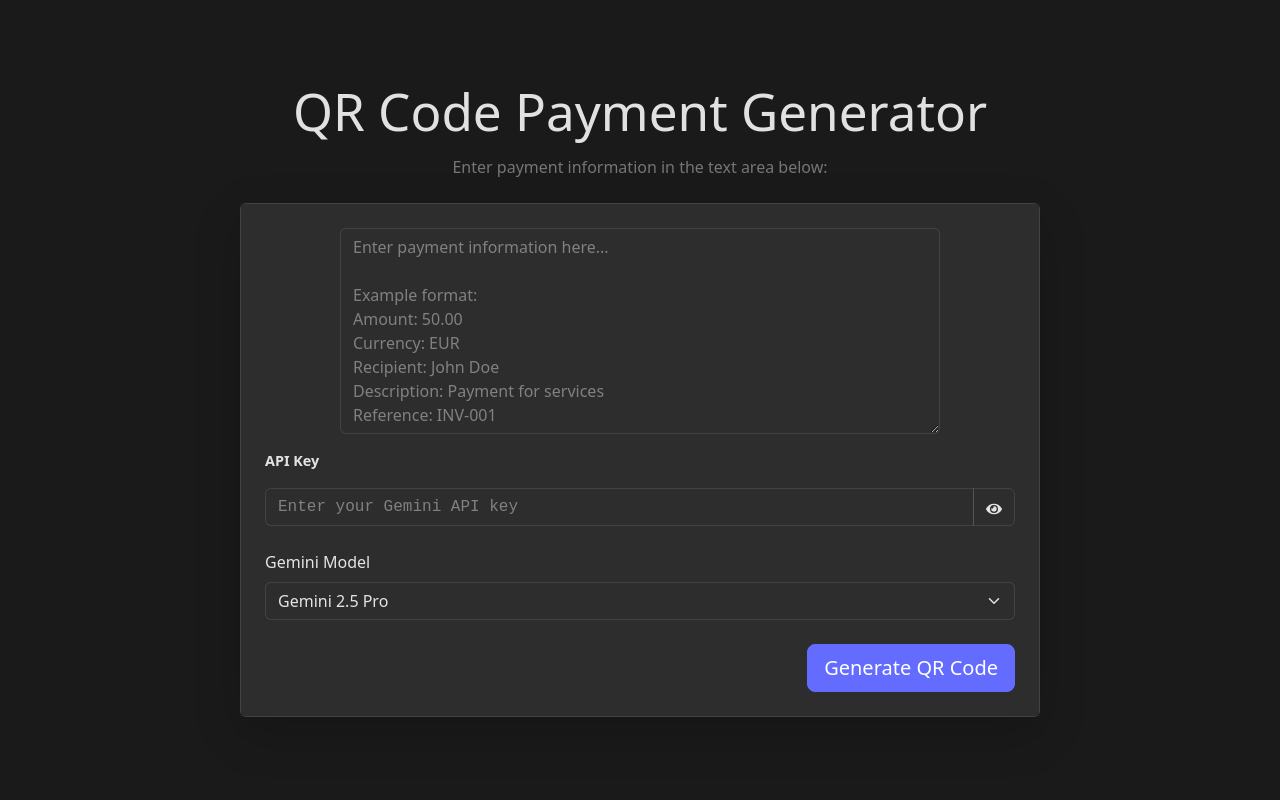
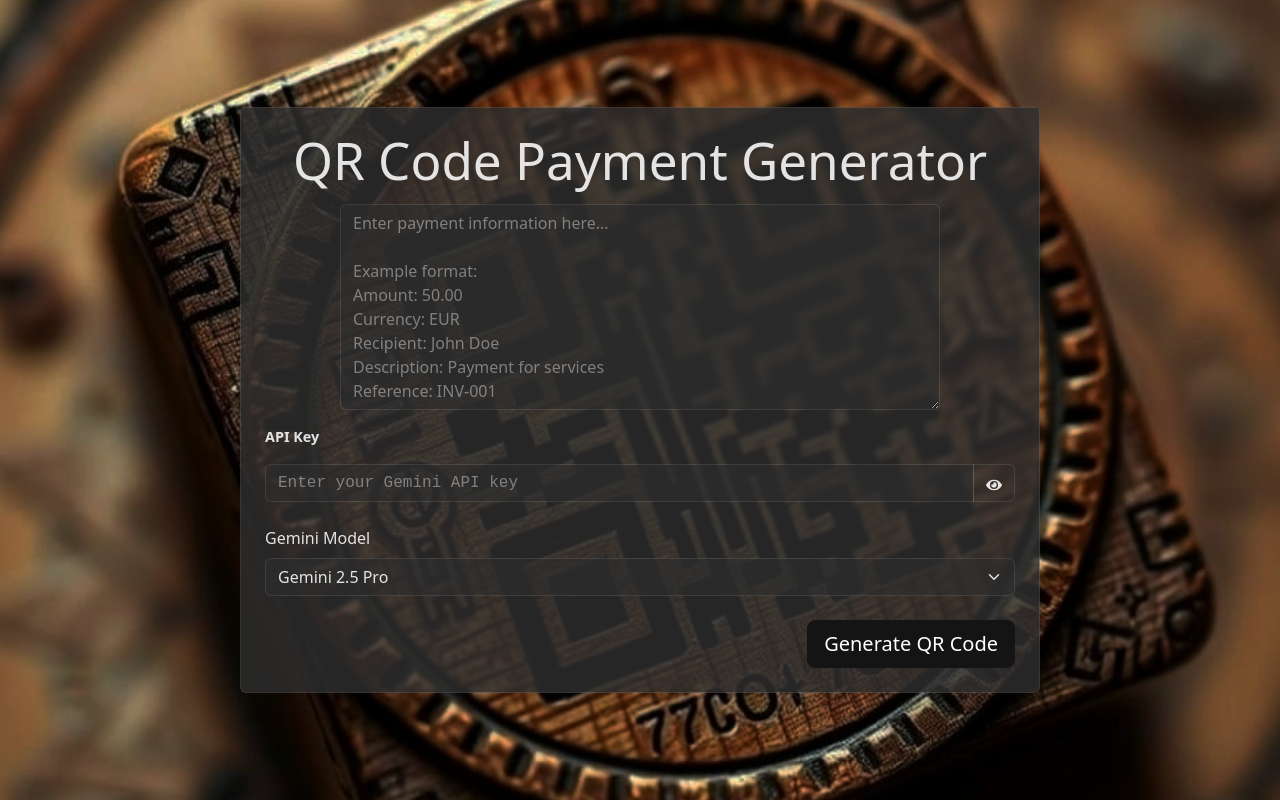
Before and after one commit to kosinal/qr-pay-code, a React (Vite) app: page / in a window 1280 px wide. Built offline with nearby package versions, Linux system fonts and the light colour scheme.

Commit message:
Background and layout fix.

```diff
--- a/src/components/SimpleLayout.tsx
+++ b/src/components/SimpleLayout.tsx
@@ -1,5 +1,5 @@
 import React, { useState } from 'react';
-import { Container, Card, Button, Alert } from 'react-bootstrap';
+import { Card, Button, Alert } from 'react-bootstrap';
 import { PaymentTextInput } from './PaymentTextInput';
 import { ApiKeyInput } from './ApiKeyInput';
 import { ModelSelect, type GeminiModel } from './ModelSelect';
@@ -166,6 +166,7 @@ export const SimpleLayout: React.FC = () => {
       )}
       <Card className="shadow-lg" style={{ backgroundColor: 'rgba(45, 45, 45, 0.85)' }}>
         <Card.Body className="p-4">
+          <h1 className="text-center mb-3">QR Code Payment Generator</h1>
           <QRCodeDisplay spaydString={spaydString} className="mb-4"/>
           <PaymentTextInput
               value={paymentText}
--- a/src/index.css
+++ b/src/index.css
@@ -8,13 +8,13 @@
 
   /* Dark theme colors */
   --bg-primary: #1a1a1a;
-  --bg-secondary: #2d2d2d;
+  --bg-secondary: rgba(45, 45, 45, 0.6);
   --bg-tertiary: #3a3a3a;
   --text-primary: rgba(255, 255, 255, 0.87);
   --text-secondary: rgba(255, 255, 255, 0.6);
   --text-muted: rgba(255, 255, 255, 0.4);
   --border-color: rgba(255, 255, 255, 0.1);
-  --accent-primary: #646cff;
+  --accent-primary: rgb(20, 20, 20);
   --accent-hover: #535bf2;
   --success-color: #4caf50;
   --error-color: #f44336;
@@ -44,6 +44,8 @@ body {
   margin: 0;
   min-width: 320px;
   min-height: 100vh;
+  background: url('/back.jpg') no-repeat center fixed;
+  background-size: cover;
   background-color: var(--bg-primary);
   color: var(--text-primary);
 }
--- a/src/main.tsx
+++ b/src/main.tsx
@@ -10,8 +10,6 @@ const PaymentApp: React.FC = () => {
   return (
     <div className="container d-flex justify-content-center align-items-center min-vh-100">
       <div className="w-100" style={{ maxWidth: '800px' }}>
-        <h1 className="text-center mb-3">QR Code Payment Generator</h1>
-        <p className="text-center text-muted mb-4">Enter payment information in the text area below:</p>
         <SimpleLayout />
       </div>
     </div>
```
Also changed, not shown: public/back.jpg. Lines whose indentation alone changed are shown as unchanged.
